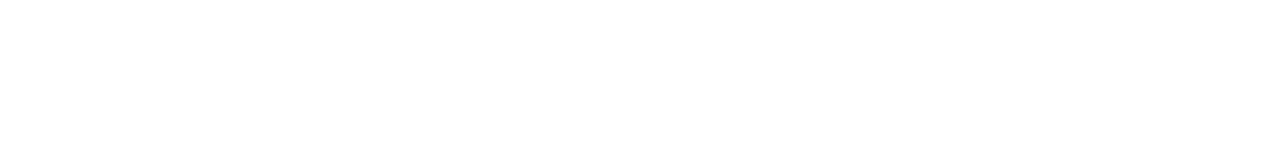
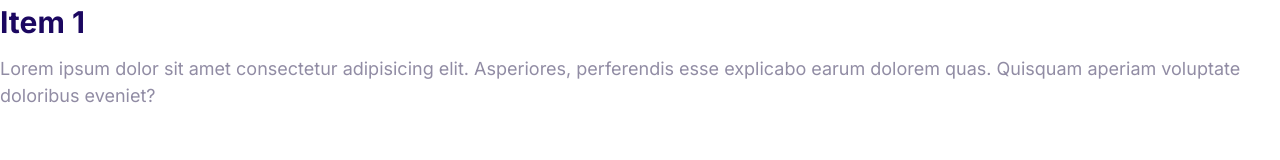
Before and after one commit to Luqmansyed/Practice, a plain HTML site: page index.html in a window 1280 px wide. Drawn offline with Linux system fonts and the light colour scheme.

Commit message:
Collapsible

```diff
--- a/css/styles.css
+++ b/css/styles.css
@@ -536,3 +536,35 @@ a {
         margin: 0 2rem;
     }
 }
+
+/* Collapsible */
+.collapsible__header {
+    display: flex;
+    justify-content: space-between;
+}
+
+.collapsible__heading {
+    margin-top: 0;
+    font-size: 3rem;
+}
+
+.collapsible__chevron {
+    transform: rotate(-90deg);
+    transition: transform 0.3s;
+}
+
+.collapsible__content {
+    max-height: 0;
+    overflow: hidden;
+    opacity: 0;
+    transition: all 0.3s;
+}
+
+.collapsible--expanded .collapsible__chevron {
+    transform: rotate(0);
+}
+
+.collapsible--expanded .collapsible__content {
+    max-height: 100vh;
+    opacity: 1;
+}
--- a/index.html
+++ b/index.html
@@ -11,6 +11,17 @@
     <title>Document</title>
 </head>
  <body>
-
+    <div class="collapsible collapsible--expanded">
+        <header class="collapsible__header">
+             <h2 class="collapsible__heading">Item 1</h2>
+                <svg class="icon icon--white collapsible__chevron">
+                    <use xlink:href="images/sprite.svg#chevron"></use>
+                </svg>
+        </header>
+        <div class="collapsible__content">
+            Lorem ipsum dolor sit amet consectetur adipisicing elit. Asperiores, perferendis esse explicabo earum dolorem quas. Quisquam aperiam voluptate doloribus eveniet?
+        </div>
+    </div>
+    <script src="js/main.js"></script>
  </body>
 </html>
--- /dev/null
+++ b/js/main.js
@@ -0,0 +1,6 @@
+const collapsibles = document.querySelectorAll(".collapsible");
+collapsibles.forEach((item) =>
+  item.addEventListener("click", function () {
+    this.classList.toggle("collapsible--expanded");
+  })
+);
```
Also changed, not shown: components/Collapsible.html (added, +11 -0 lines), images/chevron.svg (added).
